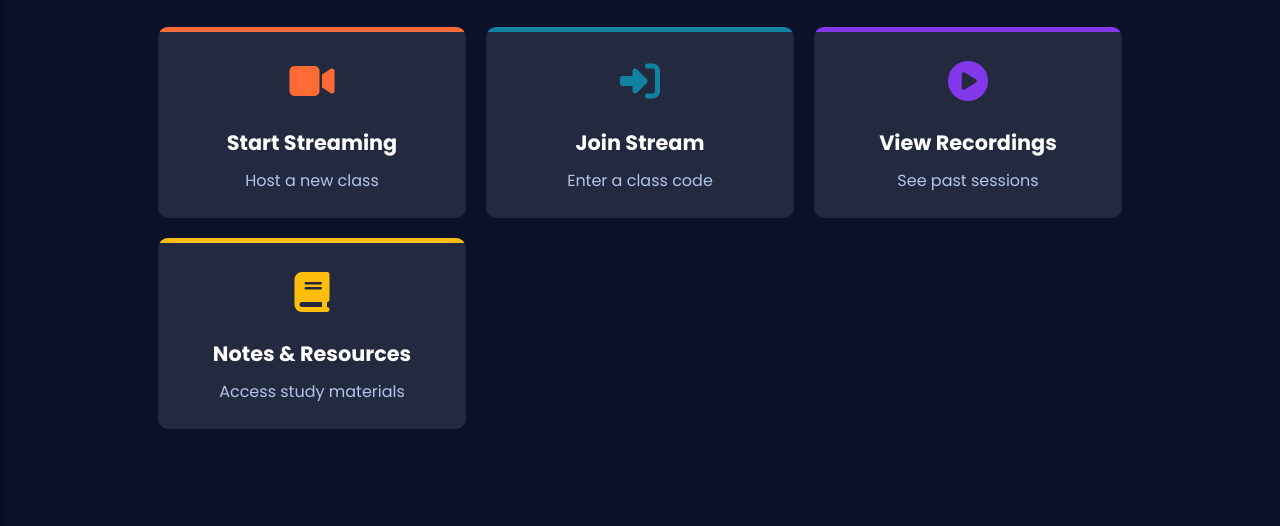
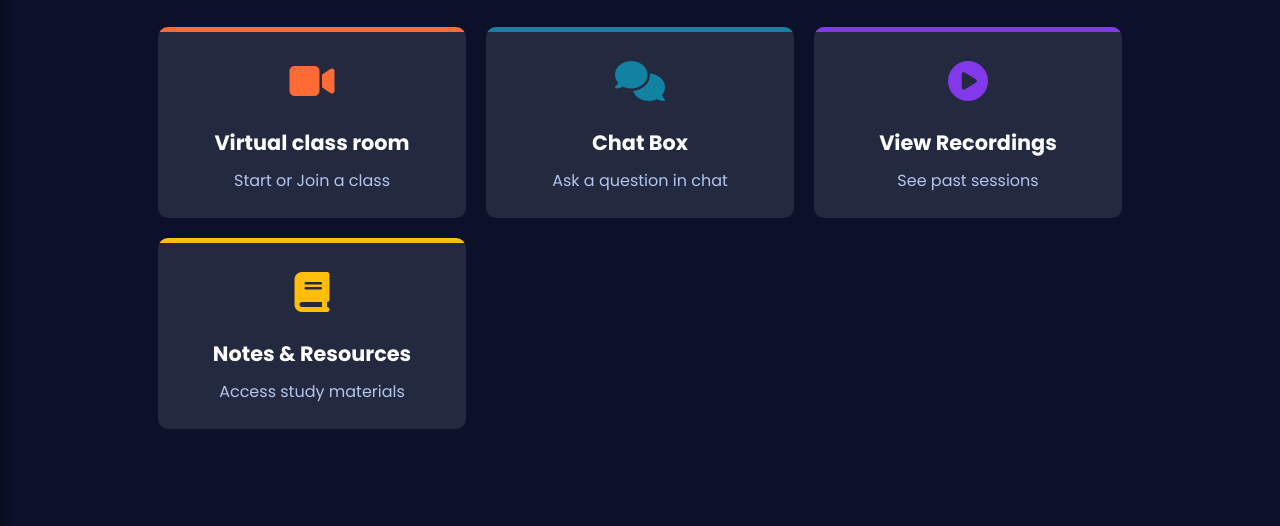
Before and after one commit to Udayvamsi283/StreamNexus, a website: page public/index.html in a window 1280 px wide. Both pictures are taken after a click on the button "Get Started". Shown: the part 168-694 px from the top of the page. Drawn offline with nearby package versions, Linux system fonts and the light colour scheme.

Commit message:
Streaming dashboard changes

```diff
--- a/public/index.html
+++ b/public/index.html
@@ -52,15 +52,15 @@
           <div class="card-icon">
             <i class="fas fa-video"></i>
           </div>
-          <h3>Start Streaming</h3>
-          <p>Host a new class</p>
+          <h3>Virtual class room</h3>
+          <p>Start or Join a class</p>
         </div></a>
-        <a href="main.html"style="text-decoration: none;color: white;"><div class="card" id="join-stream">
+        <a href=""style="text-decoration: none;color: white;"><div class="card" id="join-stream">
           <div class="card-icon">
-            <i class="fas fa-sign-in-alt"></i>
+            <i class="fas fa-comments"></i>
           </div>
-          <h3>Join Stream</h3>
-          <p>Enter a class code</p>
+          <h3>Chat Box</h3>
+          <p>Ask a question in chat</p>
         </div></a>
         <div class="card" id="view-recordings">
           <div class="card-icon">
```
Also changed, not shown: public/main.html (+0 -5 lines), rooms-data.json (+1 -1 lines).
